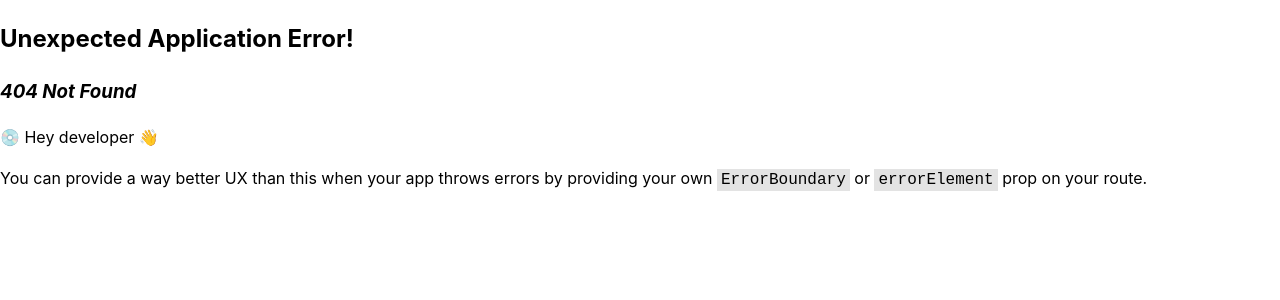
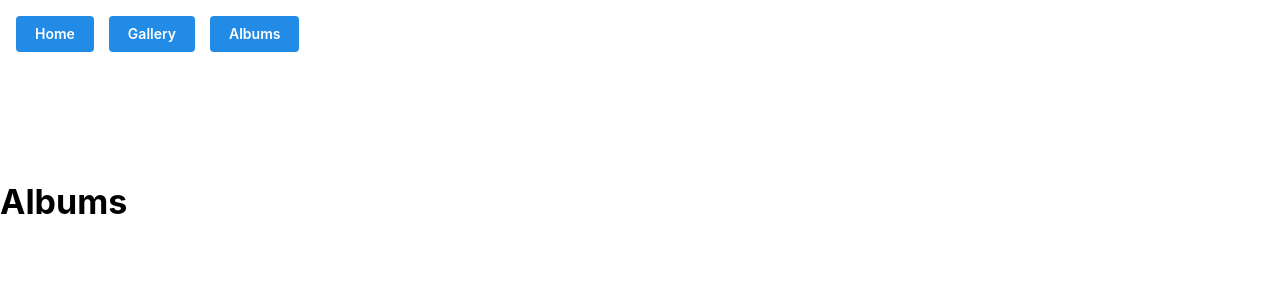
Before and after one commit to sechols223/CMPS-420-Project, a React (Vite) app in the folder client/: page /albums in a window 1280 px wide. Before the commit this address had no page. Shown: the top 300 px of the page. Built offline with nearby package versions, Linux system fonts and the light colour scheme.

Commit message:
Albums page
added the albums page, also created all the routes on other pages for navigation to the albums page.

```diff
--- a/client/src/Router.tsx
+++ b/client/src/Router.tsx
@@ -1,5 +1,6 @@
 import { createBrowserRouter, RouterProvider } from 'react-router-dom';
 import { LoginForm } from './login/login-form';
+import AlbumPage from './pages/album-page/album-page';
 import GalleryPage from './pages/GalleryPage/Gallery-Page';
 import { GetStartedPage } from './pages/get-started-page/GetStarted.page';
 import { HomePage } from './pages/home-page/Home.page';
@@ -26,6 +27,10 @@ const router = createBrowserRouter([
     path: '/signupform',
     element: <RegistrationForm />,
   },
+  {
+    path: '/albums',
+    element: <AlbumPage />,
+  },
 ]);
 
 export function Router() {
--- a/client/src/pages/GalleryPage/Gallery-Page.tsx
+++ b/client/src/pages/GalleryPage/Gallery-Page.tsx
@@ -49,7 +49,7 @@ export default function GalleryPage() {
     navigate(path);
   };
   const routeToAlbums = () => {
-    let path = '/';
+    let path = '/albums';
     navigate(path);
   };
   const routeToHome = () => {
@@ -77,7 +77,7 @@ export default function GalleryPage() {
           <Group h="100%" gap={15} visibleFrom="sm">
             <Button onClick={routeToHome}>Home</Button>
             <Button onClick={routeToGallery}>Gallery</Button>
-            <Button>Albums</Button>
+            <Button onClick={routeToAlbums}>Albums</Button>
           </Group>
         </header>
       </Box>
--- /dev/null
+++ b/client/src/pages/album-page/album-page.tsx
@@ -0,0 +1,43 @@
+import { useNavigate } from 'react-router-dom';
+import { Box, Button, Center, Group, SimpleGrid, Stack, Title } from '@mantine/core';
+import classes from '../GalleryPage/Gallery-Page.module.css';
+
+export default function AlbumPage() {
+  let navigate = useNavigate();
+  const routeToGallery = () => {
+    let path = '/gallery';
+    navigate(path);
+  };
+  const routeToAlbums = () => {
+    let path = '/albums';
+    navigate(path);
+  };
+  const routeToHome = () => {
+    let path = '/home';
+    navigate(path);
+  };
+  return (
+    <>
+      <Box pb={120}>
+        <header className={classes.header}>
+          <Group h="100%" gap={15} visibleFrom="sm">
+            <Button onClick={routeToHome}>Home</Button>
+            <Button onClick={routeToGallery}>Gallery</Button>
+            <Button onClick={routeToAlbums}>Albums</Button>
+          </Group>
+        </header>
+      </Box>
+
+      <Group>
+        <Center>
+          <Stack>
+            <Center>
+              <Title> Albums </Title>
+            </Center>
+            <SimpleGrid cols={{ base: 1, sm: 2 }}>{}</SimpleGrid>
+          </Stack>
+        </Center>
+      </Group>
+    </>
+  );
+}
```
